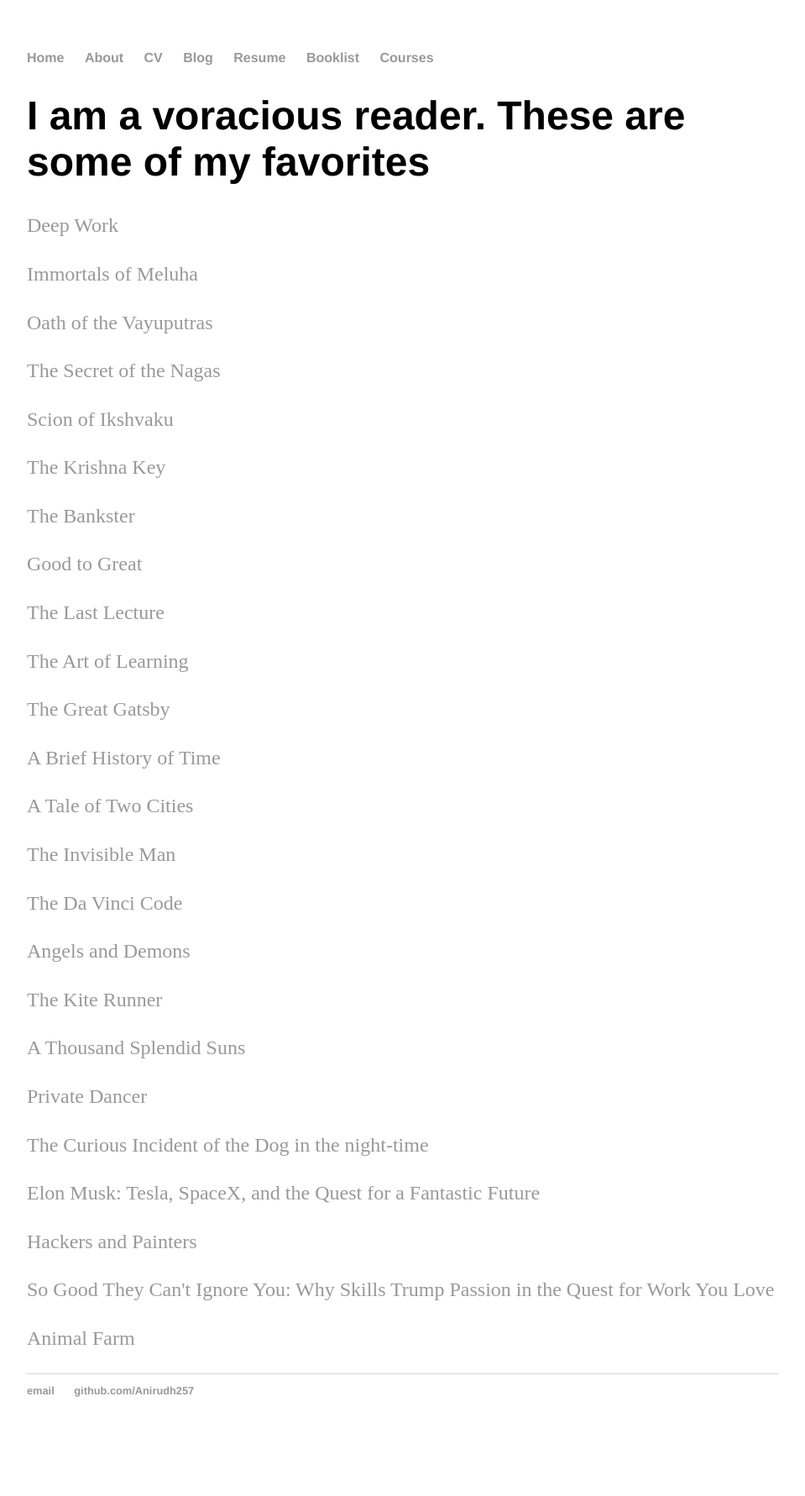
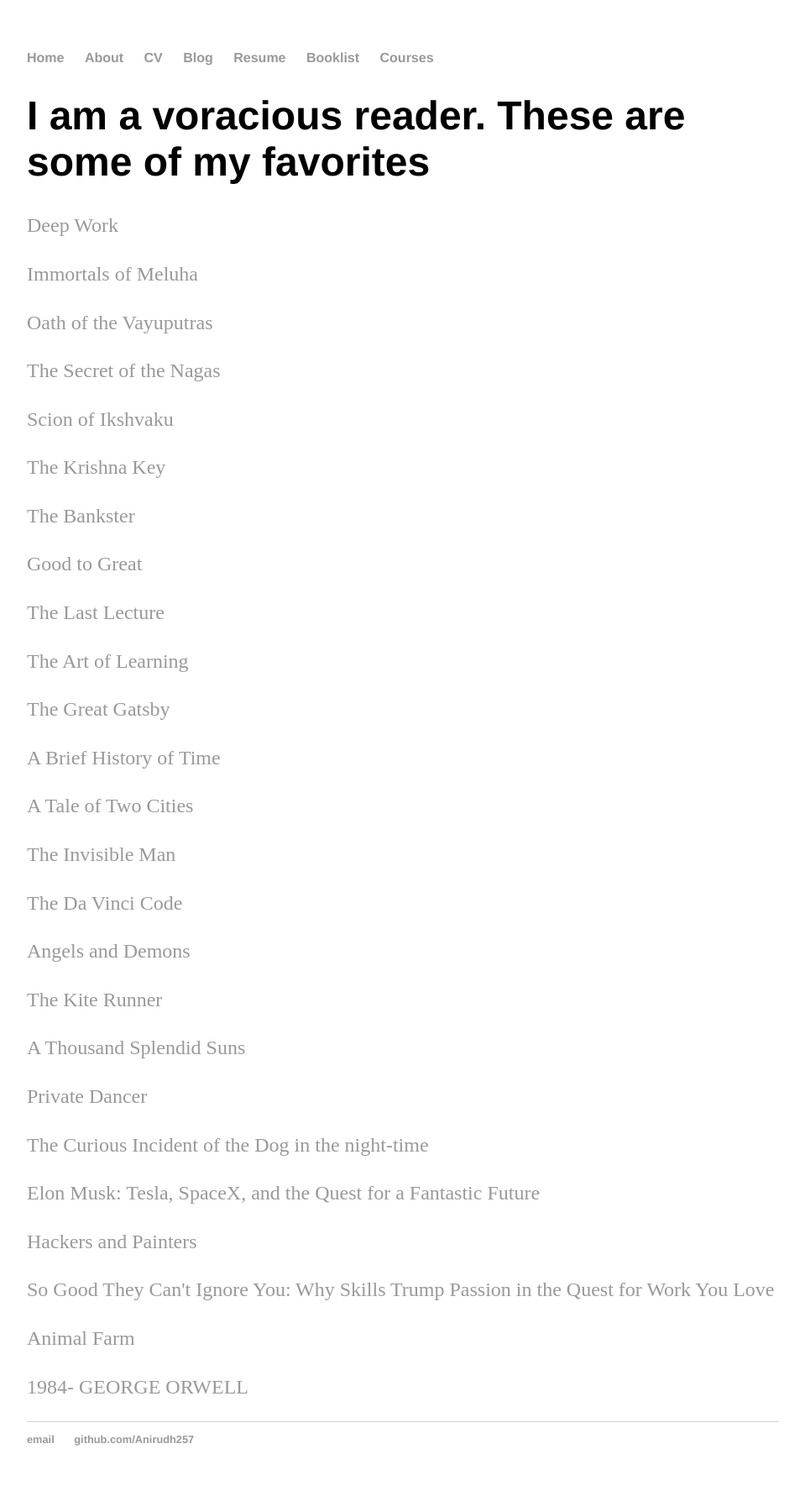
Before and after one commit to Anirudh257/Anirudh257.github.io, a Jekyll site: the page built from Books/index.html, in a window 1280 px wide. Shown: the whole page at 84% size, without its empty margins (160-1119 px from the left). Built offline with Jekyll 4.4.1, drawn with Linux system fonts in a browser that asks for light colours; before the commit the page ends 1723 px from its top, so only the background shows below that.

Commit message:
Update index.html
Added 1984 by George Orwell

```diff
--- a/Books/index.html
+++ b/Books/index.html
@@ -52,4 +52,6 @@
   <p><a href = "https://www.amazon.com/Good-They-Cant-Ignore-You/dp/1455509124">So Good They Can't Ignore You: Why Skills Trump Passion in the Quest for Work You Love</a></p>
 
   <p><a href = "https://www.amazon.com/Animal-farm-Fairy-George-Orwell/dp/0451526341">Animal Farm</a></p>
+
+  <p><a href = "https://www.amazon.in/1984-GEORGE-ORWELL-Editorial-Team/dp/9383299231?tag=googinhydr18418-21&tag=googinkenshoo-21&ascsubtag=0afb6463-a0bf-42cb-ae0b-9b6382edee41">1984- GEORGE ORWELL</a></p>
 </div><!-- /.blurb -->
```
